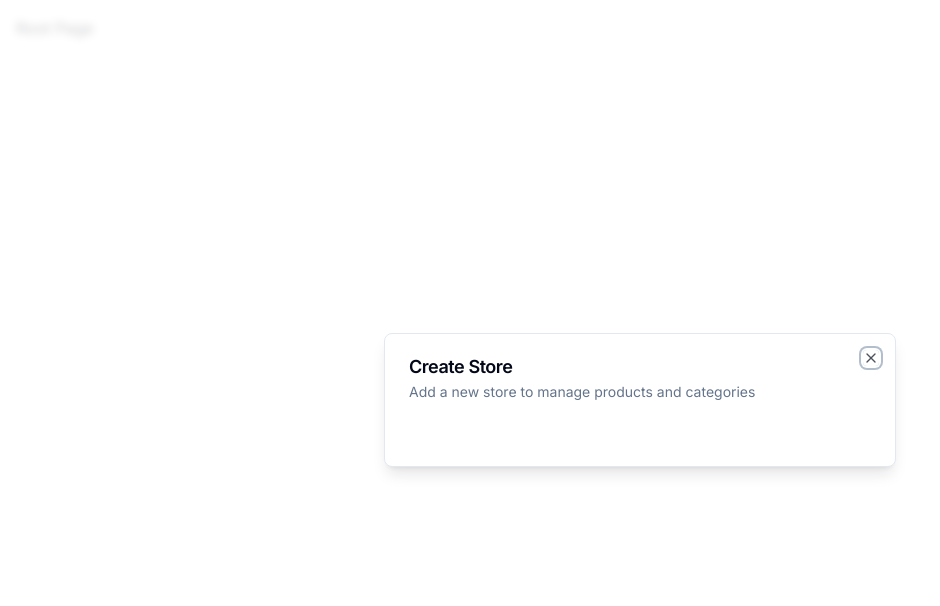
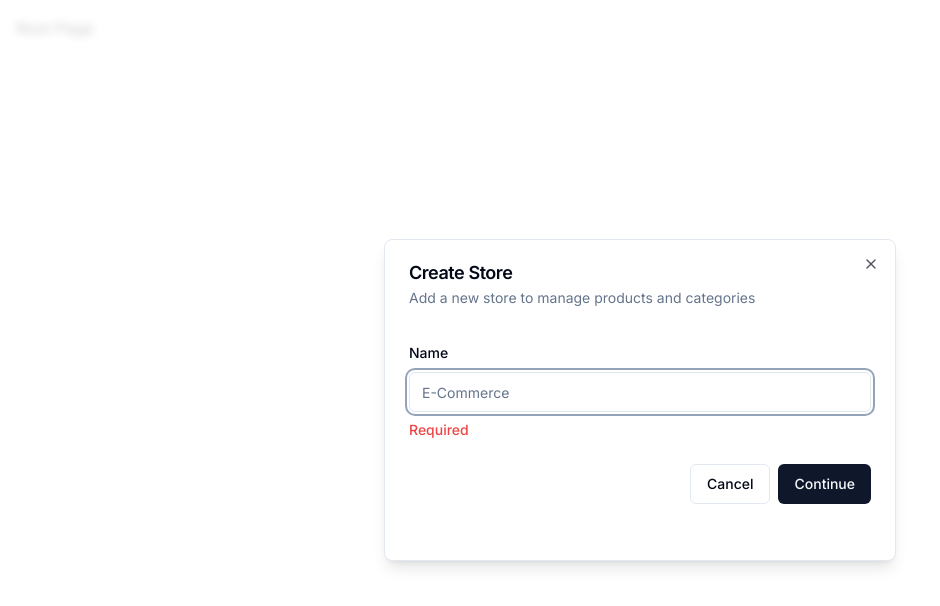
Before and after one commit to sauravkalia/ecommerce-admin, a Next.js app: page / in a window 1280 px wide. Shown: the top 606 px of the page, without its empty margins (0-940 px from the left). Built offline with nearby package versions, Linux system fonts and the light colour scheme.

Commit message:
Error mesage added

```diff
--- a/components/modals/store-modal.tsx
+++ b/components/modals/store-modal.tsx
@@ -7,7 +7,9 @@ import { zodResolver } from "@hookform/resolvers/zod"
 
 import { useStoreModal } from "@/hooks/use-store-modal";
 import { Modal } from "@/components/ui/modal";
-import { Form } from "@/components/ui/form";
+import { Form, FormControl, FormDescription, FormField, FormItem, FormLabel, FormMessage } from "@/components/ui/form";
+import { Input } from "@/components/ui/input";
+import { Button } from "../ui/button";
 
 const formSchema = z.object({
   name: z.string().min(1),
@@ -16,7 +18,7 @@ const formSchema = z.object({
 export const StoreModal = () => {
   const storeModal = useStoreModal();
 
-  const form  = useForm<z.infer<typeof formSchema>>({
+  const form = useForm<z.infer<typeof formSchema>>({
     resolver: zodResolver(formSchema),
     defaultValues: {
       name: "",
@@ -31,16 +33,45 @@ export const StoreModal = () => {
 
   return (
     <Modal
-    title="Create Store"
-    description="Add a new store to manage products and categories"
-    isOpen={storeModal.isOpen}
-    onClose={storeModal.onClose}>
+      title="Create Store"
+      description="Add a new store to manage products and categories"
+      isOpen={storeModal.isOpen}
+      onClose={storeModal.onClose}>
       <div>
         <div className="space-y-4 py-2 pb-4">
           <Form
-          {...form}
+            {...form}
           >
-
+            <div>
+              <div className="space-y-4 py-2 pb-4">
+                <Form {...form}>
+                  <form onSubmit={form.handleSubmit(onSubmit)}>
+                    <FormField
+                      control={form.control}
+                      name="name"
+                      render={({ field }) => (
+                        <FormItem>
+                          <FormLabel>Name</FormLabel>
+                          <FormControl>
+                            <Input placeholder="E-Commerce" {...field} />
+                          </FormControl>
+                          <FormMessage>
+                            Required
+                          </FormMessage>
+                        </FormItem>
+                      )}
+                    />
+                    <div className="pt-6 space-x-2 flex items-center justify-end w-full">
+                      <Button
+                      variant={"outline"}
+                      onClick={storeModal.onClose}>
+                        Cancel</Button>
+                      <Button type="submit">Continue</Button>
+                    </div>
+                  </form>
+                </Form>
+              </div>
+            </div>
           </Form>
         </div>
       </div>
```
